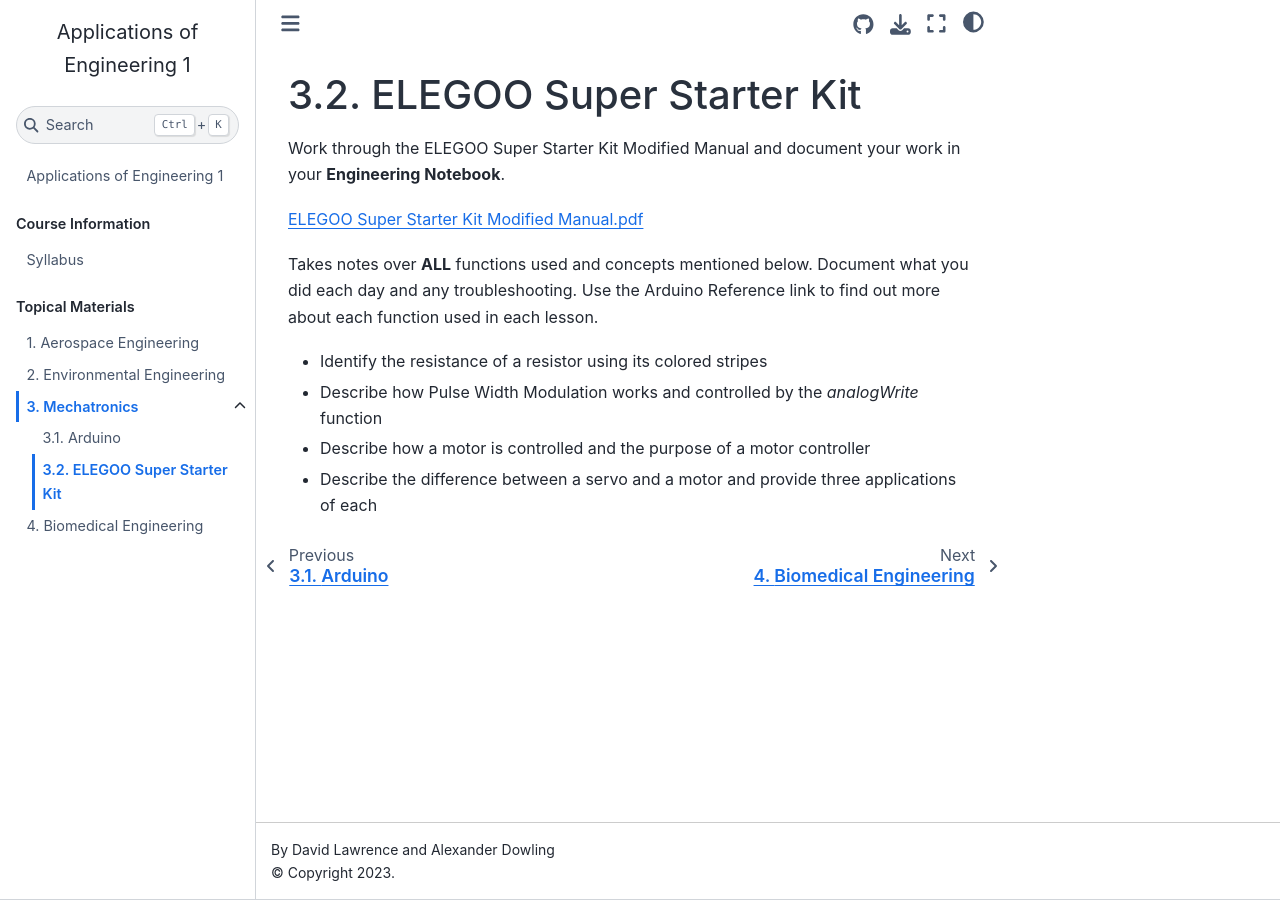
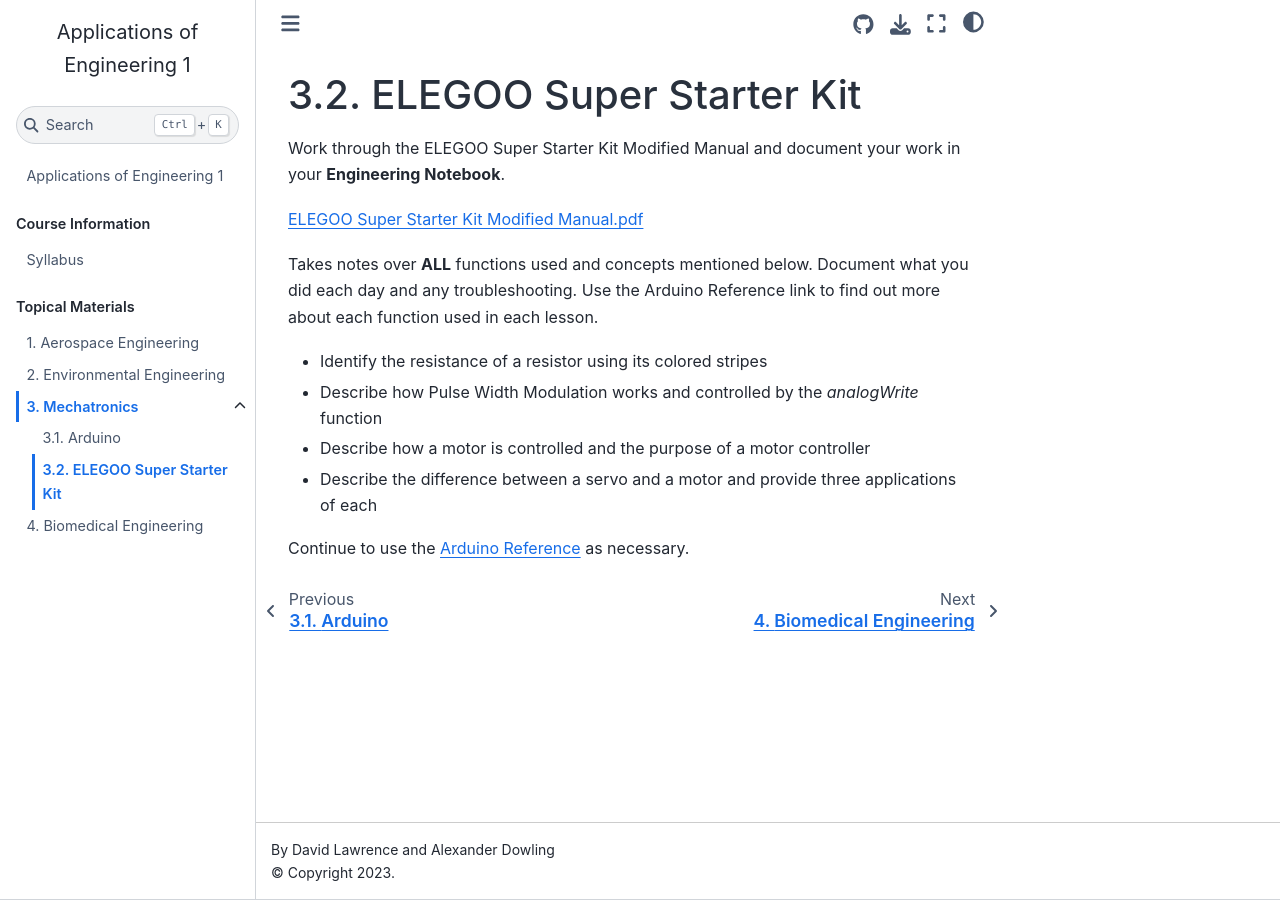
Before and after one commit to Culver-Academies/engineering1, a Jupyter Book: the page built from mech/ELEGOO.md, in a window 1280 px wide. Built offline with Jupyter Book 1.0.4 settings and Sphinx 7.4.7 and the Sphinx Book theme 1.1.4, drawn with Linux system fonts in a browser that asks for light colours.

Commit message:
Update ELEGOO.md

```diff
--- a/mech/ELEGOO.md
+++ b/mech/ELEGOO.md
@@ -10,3 +10,5 @@ Takes notes over **ALL** functions used and concepts mentioned below. Document w
 * Describe how Pulse Width Modulation works and controlled by the *analogWrite* function
 * Describe how a motor is controlled and the purpose of a motor controller
 * Describe the difference between a servo and a motor and provide three applications of each
+
+Continue to use the [Arduino Reference](https://www.arduino.cc/reference/en/) as necessary.
```
